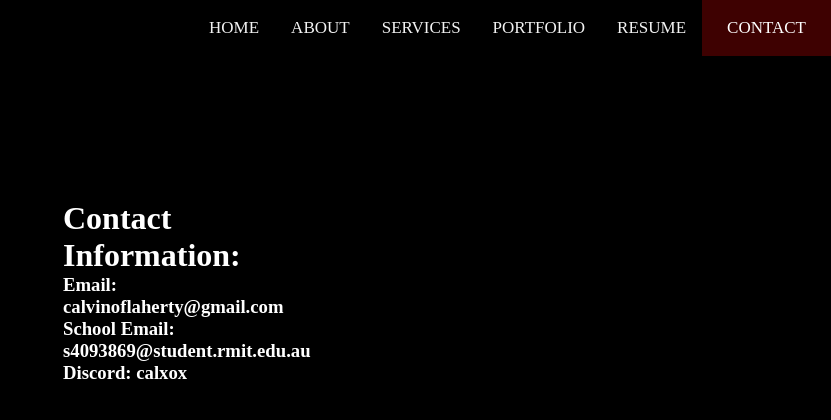
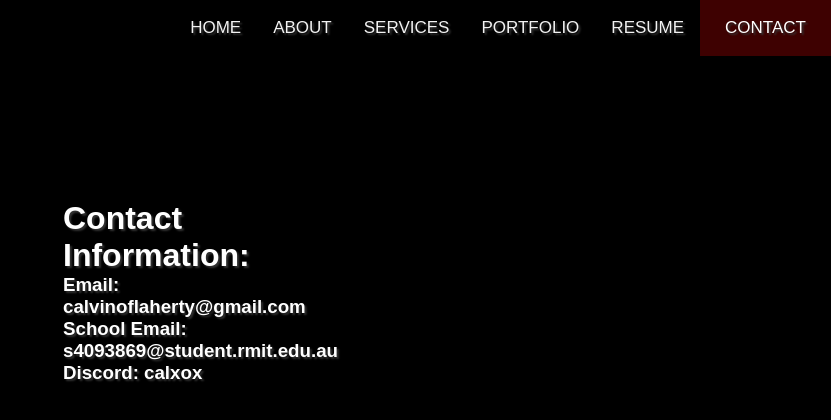
Before and after one commit to Cal-xox/Cal-xox.github.io, a plain HTML site: page contact.html in a window 1280 px wide. Shown: the whole page, without its empty margins (449-1280 px from the left). Drawn offline with Linux system fonts and the light colour scheme.

Commit message:
AAAAHHHH

```diff
--- a/contact.html
+++ b/contact.html
@@ -17,7 +17,11 @@
         <h1> Contact Information: </h1>
         <h3>
             Email: calvinoflaherty@gmail.com
+        </h3>
+        <h3>
             School Email: s4093869@student.rmit.edu.au
+        </h3>
+        <h3>
             Discord: calxox
         </h3>
     </div>
--- a/css/contact.css
+++ b/css/contact.css
@@ -2,6 +2,8 @@
     margin: 0;
     padding: 0;
     box-sizing: border-box;
+    font-family: sans-serif;
+    text-shadow: 2px 2px 2px #333;
 }
 body {
     background: #000000;
--- a/css/main.css
+++ b/css/main.css
@@ -52,7 +52,7 @@ body {
     margin-left: auto;
     margin-right: auto;
     transform: translateX(40%);
-    box-shadow: 2px 2px 2px black;
+    box-shadow: 2px 2px 2px rgba(0, 0, 0, 0.5);
     animation-name: fadeInOpacity;
 	animation-iteration-count: 1;
 	animation-timing-function: ease-in;
```
